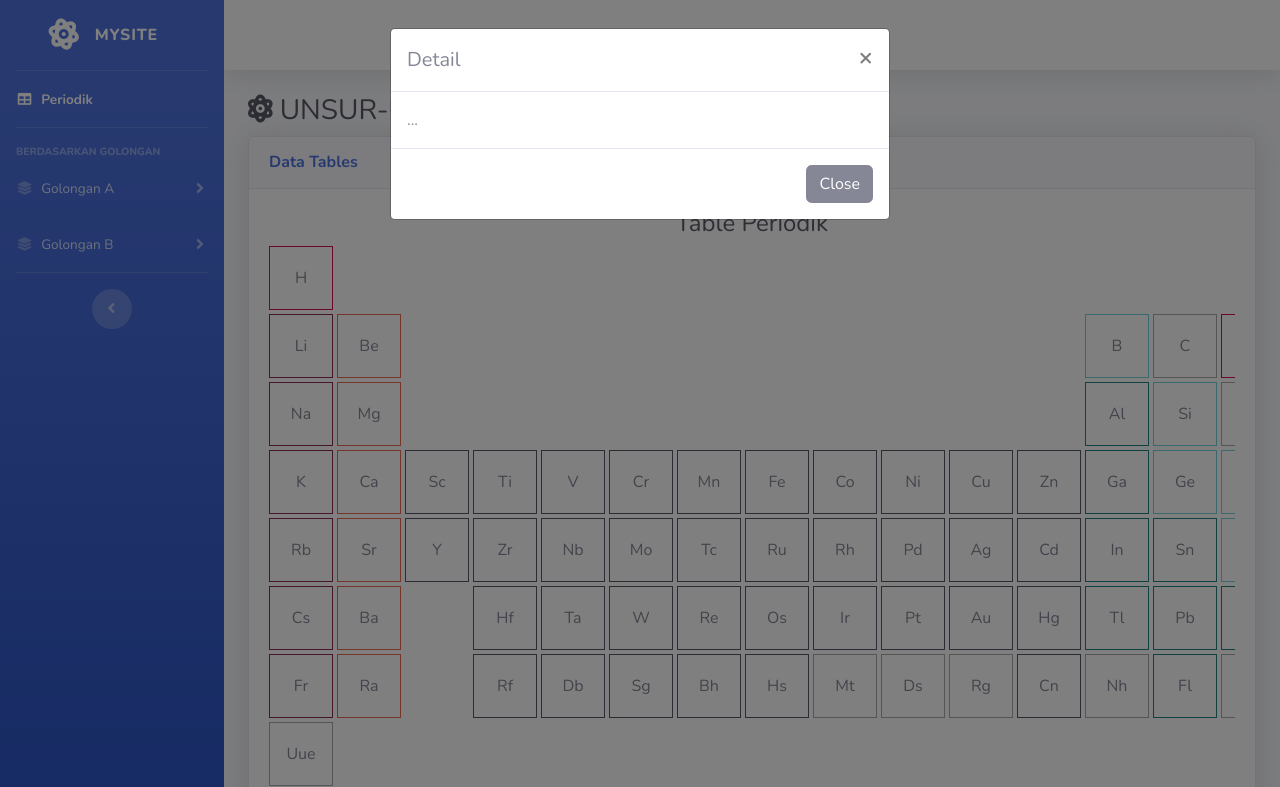
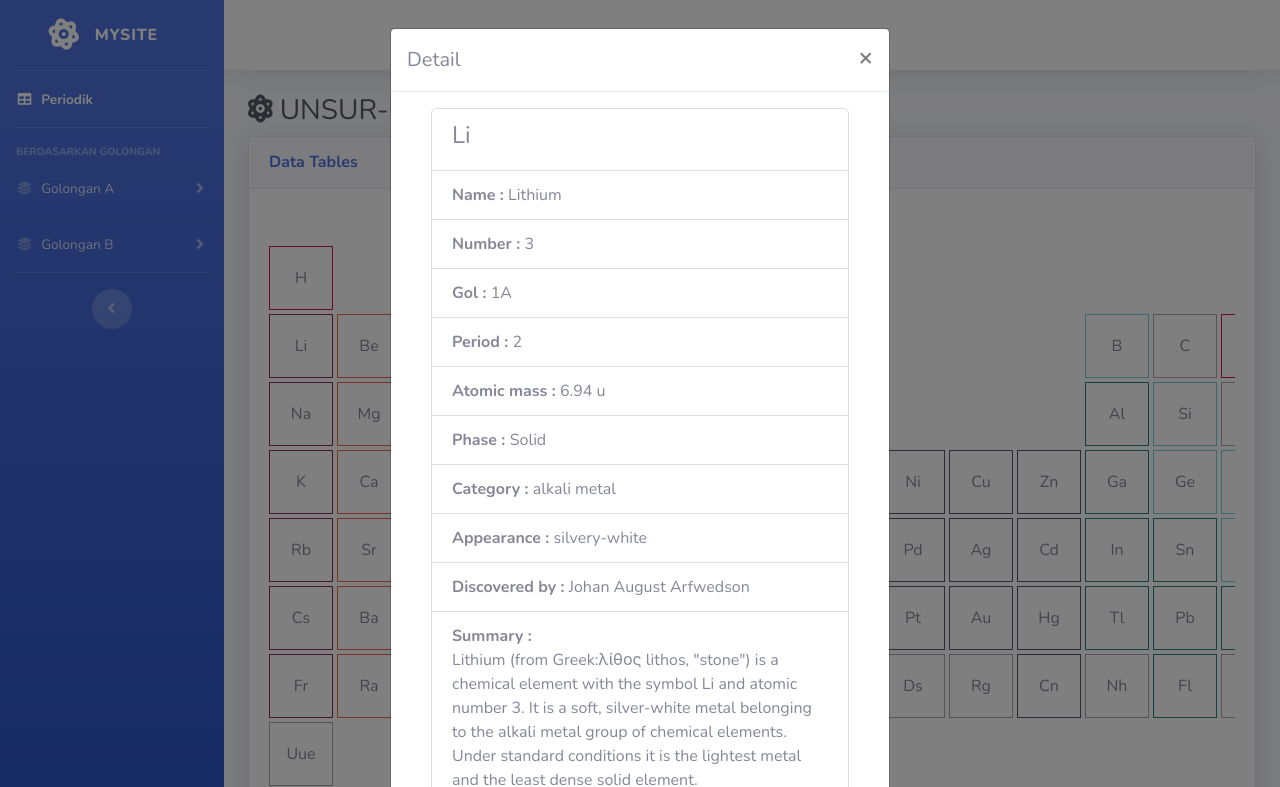
Before and after one commit to syuhendar729/table-periodik, a plain HTML site: page index.html in a window 1280 px wide. Both pictures are taken after a click on the element "Li". Shown: the top 787 px of the page. Drawn offline with nearby package versions, Linux system fonts and the light colour scheme.

Commit message:
Cmt k-5. Fixed modal detail

```diff
--- a/index.html
+++ b/index.html
@@ -207,7 +207,13 @@
                     </button>
                 </div>
                 <div class="modal-body">
-                    ...
+                    <div class="container-fluid">
+                        <div class="row">
+                            <div class="col-md detail-isi">
+
+                            </div>
+                        </div>
+                    </div>
                 </div>
                 <div class="modal-footer">
                     <button type="button" class="btn btn-secondary" data-dismiss="modal">Close</button>
@@ -216,6 +222,8 @@
         </div>
     </div>
     <!-- End Modal -->
+
+    <!-- JQuery -->
     <script src="js/jquery-3.6.0.min.js"></script>
     <!-- Bootstrap core JavaScript-->
     <!-- <script src="vendor/jquery/jquery.min.js"></script> -->
@@ -230,8 +238,8 @@
     <script src="js/demo/chart-area-demo.js"></script>
     <script src="js/demo/chart-pie-demo.js"></script>
     <!-- My JS -->
+    <script src="js/template-gol.js"></script>
     <script src="js/script.js"></script>
-    <script src="js/template-gol.js"></script>
     <script src="js/golongan-a.js"></script>
     <script src="js/golongan-b.js"></script>
 </body>
--- a/js/script.js
+++ b/js/script.js
@@ -1,7 +1,4 @@
-$.getJSON("PeriodicTableJSON.json", function(data) {
-    let elements = data.elements;
-
-    const colorMap = {
+const colorMap = {
         "noble gas": "#FFBC42",
         "alkaline earth metal": "#EC674E",
         "diatomic nonmetal": "#D81159",
@@ -10,39 +7,86 @@ $.getJSON("PeriodicTableJSON.json", function(data) {
         "post-transition metal": "#218380",
         "lanthanide": "#4AABAF",
         "metalloid": "#73D2DE",
-    };
+        };
 
-    $.each(elements, function(i, element) {
-        $("#periodic-table").append(
-            `
-            <div class="element" style="grid-row: ${element.ypos}; grid-column: ${
+function showUnsur(element) {
+    return  `<div class="element" style="grid-row: ${element.ypos}; grid-column: ${
                 element.xpos
                 }; border-color: ${colorMap[element.category]}"
                 data-toggle="modal" data-target="#elementModal" data-id="${element.number}">
                 ${element.symbol}
-            </div>
-            `
-        );
-
-    });
-
-});
+            </div>`
+}
 
 
-$(document).ready(function() {
-    $('#periodic-table').on('click', '.element', function() {
+function showDetailUnsur(element) {
 
-        console.log($(this).data('id'))
+    let golongan = ``
+    if (element.ypos <= 7) {
+        if (3 <= element.xpos && element.xpos <= 12) {
+            if (element.xpos === 11 || element.xpos === 12) {
+                golongan += `<li class="list-group-item"><strong>Gol : </strong>${element.xpos - 10}B</li>`
+            } else if(element.xpos === 8 || element.xpos === 9 || element.xpos === 10){
+                golongan += `<li class="list-group-item"><strong>Gol : </strong>8B</li>`
+            } else {
+                golongan += `<li class="list-group-item"><strong>Gol : </strong>${element.xpos}B</li>`
+            }
+        } else if (element.xpos >= 13) {
+            golongan += `<li class="list-group-item"><strong>Gol : </strong>${element.xpos - 10}A</li>`
+        } else {
+            golongan += `<li class="list-group-item"><strong>Gol : </strong>${element.xpos}A</li>`
+        }
+    } else {
+        golongan += `<li class="list-group-item"><strong>Gol : </strong>3B</li>`
+    }
+    return `<ul class="list-group">
+                <li class="list-group-item"><h4>${element.symbol}</h4></li>
+                <li class="list-group-item"><strong>Name : </strong>${element.name}</li>
+                <li class="list-group-item"><strong>Number : </strong>${element.number}</li>
+                ${golongan}
+                <li class="list-group-item"><strong>Period : </strong>${element.period}</li>
+                <li class="list-group-item"><strong>Atomic mass : </strong>${element.atomic_mass} u</li>
+                <li class="list-group-item"><strong>Phase : </strong>${element.phase}</li>
+                <li class="list-group-item"><strong>Category : </strong>${element.category}</li>
+                <li class="list-group-item"><strong>Appearance : </strong>${element.appearance}</li>
+                <li class="list-group-item"><strong>Discovered by : </strong>${element.discovered_by}</li>
+                <li class="list-group-item"><strong>Summary : </strong><br>${element.summary}</li>
+            </ul>`
+}
 
-        $.getJSON("PeriodicTableJSON.json", function(data) {
-            let elements = data.elements
-            // console.log(elements)
-            $.each(elements, function(i, element) {
-                if (element.number == $(this).data('id')) {
-                    console.log(element.symbol)
+$.ajax({
+    url: "PeriodicTableJSON.json",
+    success:(data)=> {
+        let elements = data.elements
+        let kotakUnsur = ``
+
+        elements.forEach((element)=> {
+            kotakUnsur += showUnsur(element)
+        })
+
+        $('#periodic-table').html(kotakUnsur)
+
+        $('.element').on('click', function() {
+            $.ajax({
+                url: 'PeriodicTableJSON.json',
+                success:(data)=>{
+                    const elements = data.elements
+                    // console.log($(this).data('id'))
+                    const element = elements.filter((el)=>{
+                        return el.number == $(this).data('id')
+                    })[0]
+
+                    let modalDetail = showDetailUnsur(element)
+
+                    console.log(element.name)
+
+                    $('.detail-isi').html(modalDetail)
                 }
             })
         })
 
-    })
+    },
+    error:(e)=> {
+        console.log(e.responseText)
+    }
 })
--- a/js/template-gol.js
+++ b/js/template-gol.js
@@ -15,8 +15,8 @@ function templateGolA(gol, no, x) {
                             <th>Name</th>
                             <th>Number</th>
                             <th>Periode</th>
-                            <th>Sifat</th>
-                            <th>Kategori</th>
+                            <th>Phase</th>
+                            <th>Category</th>
                             <th>Shells</th>
                         </tr>
                     </thead>
@@ -68,8 +68,8 @@ function templateGolB(gol, no, x) {
                         <th>Name</th>
                         <th>Number</th>
                         <th>Periode</th>
-                        <th>Sifat</th>
-                        <th>Kategori</th>
+                        <th>Phase</th>
+                        <th>Category</th>
                         <th>Shells</th>
                     </tr>
                 </thead>
```
